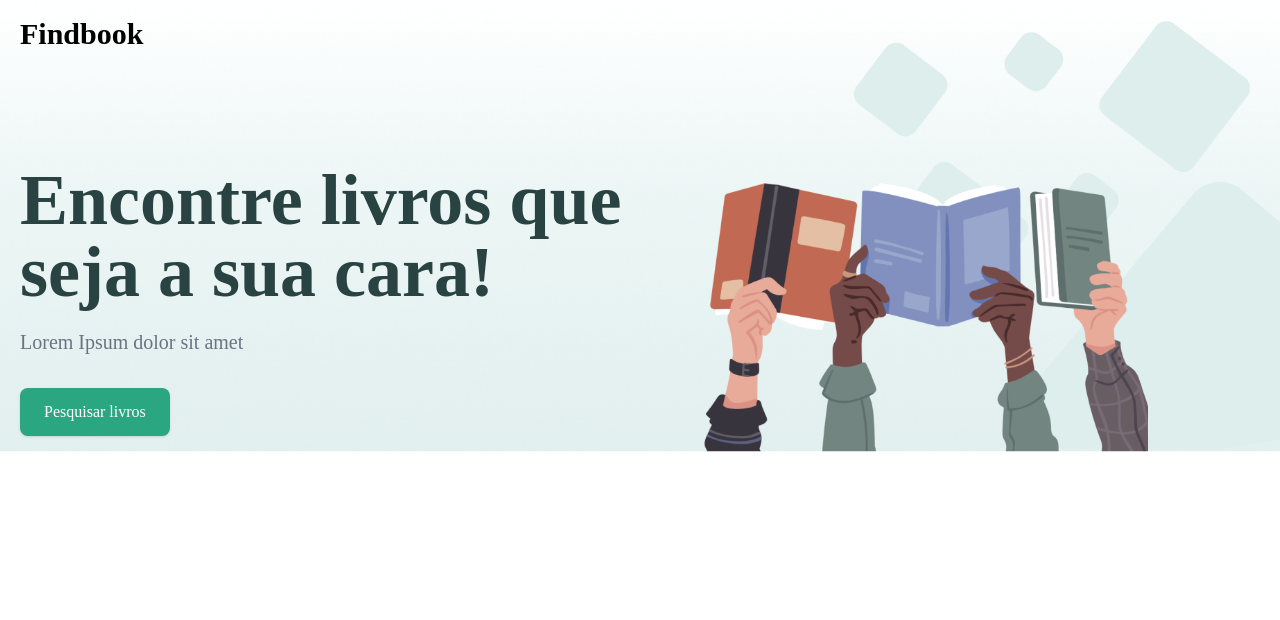
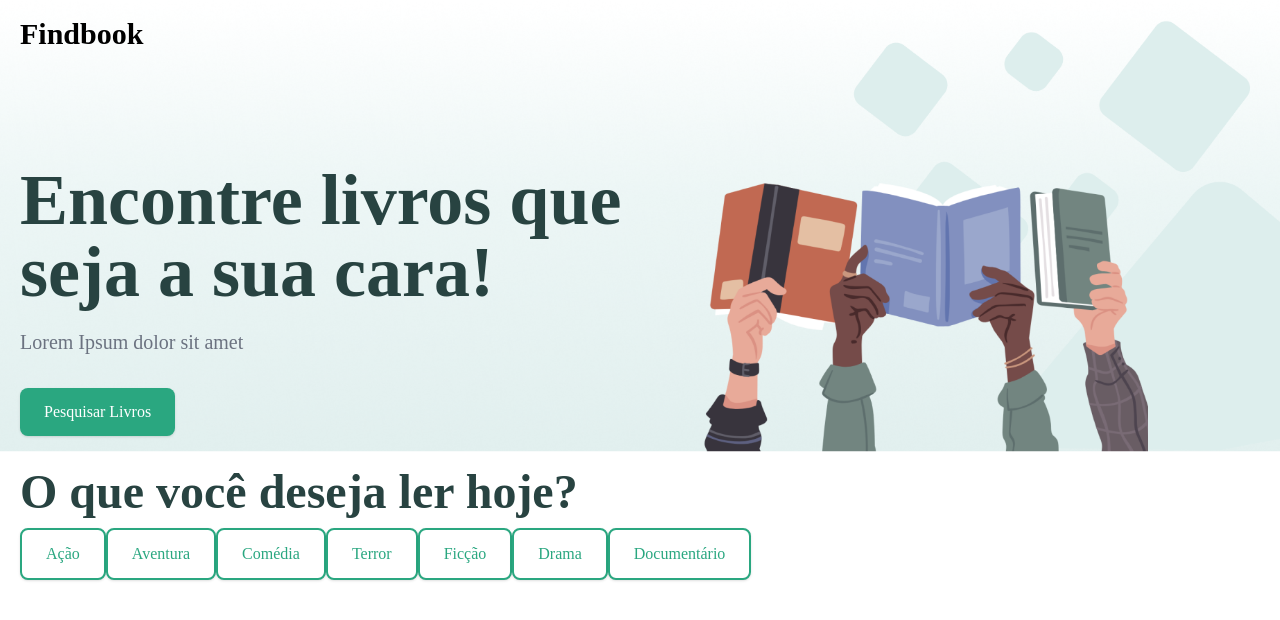
Before and after one commit to tharcher/findmovie, a React (Vite) app in the folder frontend/: page / in a window 1280 px wide. Shown: the top 620 px of the page. Built offline with nearby package versions, Linux system fonts and the light colour scheme; the HTML template or start-up script is replaced by a standard one.

Commit message:
adicionando botoes e estilizando

```diff
--- a/frontend/package.json
+++ b/frontend/package.json
@@ -10,6 +10,7 @@
     "preview": "vite preview"
   },
   "dependencies": {
+    "classnames": "^2.5.1",
     "react": "^18.2.0",
     "react-dom": "^18.2.0",
     "tailwindcss": "^3.4.4"
--- a/frontend/src/App.tsx
+++ b/frontend/src/App.tsx
@@ -1,12 +1,9 @@
-import { Header } from "./components/Header/Header"
+import { Home } from "./pages/Home"
 
 function App() {
 
   return (
-    <>
-      <Header></Header>
-
-    </>
+    <Home/>
   )
 }
 
--- /dev/null
+++ b/frontend/src/components/Button/Button.tsx
@@ -0,0 +1,22 @@
+import classNames from "classnames";
+
+type Props = {
+    title: string;
+    className?: string;
+    variant?: 'light' | 'dark';
+}
+
+export function Button({ title, className, variant = 'dark' }: Props) {
+    return (
+        <button
+            className={classNames([
+                'bg-evergreen-light px-6 py-3 rounded-lg shadow  font-medium mt-3',
+                variant === 'dark' && 'bg-evergreen-light text-white',
+                variant === 'light' && 'bg-white border-2 border-evergreen-light text-evergreen-light',
+                className,
+            ])}
+        >
+            {title}
+        </button>
+    )
+}
--- a/frontend/src/components/Header/Header.tsx
+++ b/frontend/src/components/Header/Header.tsx
@@ -1,4 +1,5 @@
 import backgroundImage from '../../assets/img/bg-header.png'
+import { Button } from '../Button/Button'
 import { Container } from '../Container/Container'
 import { HeaderTitle } from './HeaderTitle'
 
@@ -14,7 +15,7 @@ export function Header() {
                 <div className='mt-28'>
                     <p className='text-7xl font-bold text-evergreen'>Encontre livros que <br/> seja a sua cara!</p>
                     <p className='text-gray-500 my-5 text-xl'>Lorem Ipsum dolor sit amet</p>
-                    <button className='bg-evergreen-light px-6 py-3 rounded-lg shadow text-white font-medium mt-3'>Pesquisar livros</button>
+                    <Button title={'Pesquisar Livros'}></Button>
                 </div>
             </Container>
         </header>
--- /dev/null
+++ b/frontend/src/components/Title/Title.tsx
@@ -0,0 +1,11 @@
+type Props = {
+    title: string;
+}
+
+export function Title({title}: Props) {
+    return(
+        <div className="text-5xl border-b4 border-b-evergreen-light w-fit font-bold text-evergreen">
+            {title}
+        </div>
+    )
+}
--- /dev/null
+++ b/frontend/src/pages/Home/index.tsx
@@ -0,0 +1,28 @@
+import { Button } from "../../components/Button/Button";
+import { Container } from "../../components/Container/Container";
+import { Header } from "../../components/Header/Header";
+import { Title } from "../../components/Title/Title";
+
+const genderBooks = [
+    'Ação',
+    'Aventura',
+    'Comédia',
+    'Terror',
+    'Ficção',
+    'Drama',
+    'Documentário',
+  ]
+
+export function Home() {
+    return(
+        <>
+      <Header/>
+      <Container>
+        <Title title="O que você deseja ler hoje?"/>
+        {genderBooks.map((book) => (
+          <Button title={book} variant="light" />
+        ))}
+      </Container>
+    </>
+    )
+}
```
Also changed, not shown: 1 other file (tests, documents, lock files or other folders).
